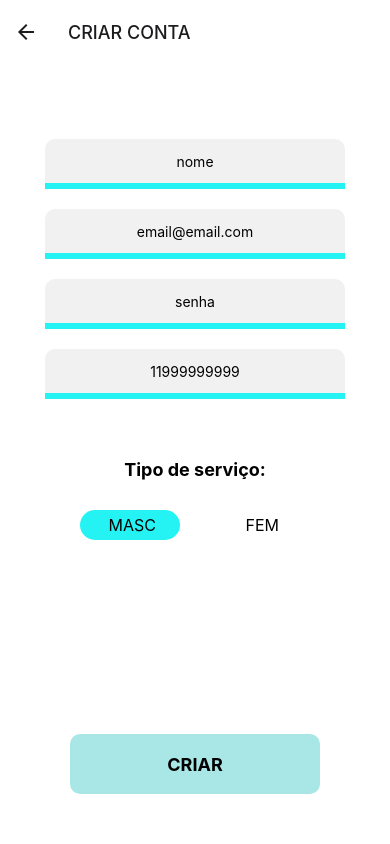
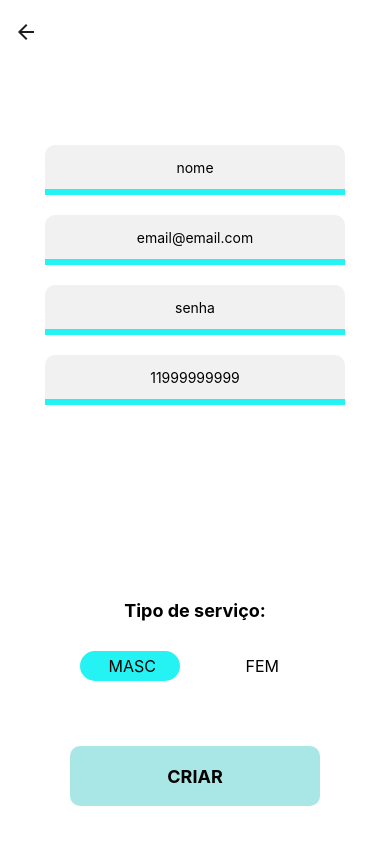
Before and after one commit to MoisesSS1/cut_front_end, a React Native app: screen /CreateAccount in a window 390 px wide. Built offline with nearby package versions, Linux system fonts and the light colour scheme.

Commit message:
corrigindo criação de usuário e exibição do mapa

```diff
--- a/app.json
+++ b/app.json
@@ -13,10 +13,20 @@
     },
     "assetBundlePatterns": ["**/*"],
     "ios": {
+      "config": {
+        "googleMapsApiKey": "AIzaSyDnAzroVfMQJ7O78UvXMDidPEiNMz6O1V0"
+      },
       "supportsTablet": true,
-      "bundleIdentifier": "y"
+      "bundleIdentifier": "y",
+      "ios.config.googleMapsApiKey": "AIzaSyDnAzroVfMQJ7O78UvXMDidPEiNMz6O1V0"
     },
     "android": {
+      "config": {
+        "googleMaps": {
+          "apiKey": "AIzaSyDnAzroVfMQJ7O78UvXMDidPEiNMz6O1V0"
+        }
+      },
+      "android.config.googleMaps.apiKey": "AIzaSyDnAzroVfMQJ7O78UvXMDidPEiNMz6O1V0",
       "adaptiveIcon": {
         "foregroundImage": "./assets/adaptive-icon.png",
         "backgroundColor": "#ffffff"
@@ -34,12 +44,7 @@
           "category": ["BROWSABLE", "DEFAULT"]
         }
       ],
-      "package": "com.moises_ss.myapp",
-      "config": {
-        "googleMaps": {
-          "apiKey": "AIzaSyDnAzroVfMQJ7O78UvXMDidPEiNMz6O1V0"
-        }
-      }
+      "package": "com.moises_ss.myapp"
     },
     "web": {
       "favicon": "./assets/favicon.png"
--- a/src/components/Map/Map.tsx
+++ b/src/components/Map/Map.tsx
@@ -1,6 +1,6 @@
 import React, { useEffect, useState } from "react";
 import { StyleSheet } from "react-native";
-import MapView, { Marker } from "react-native-maps";
+import MapView, { Marker, PROVIDER_GOOGLE } from "react-native-maps";
 import { Balon, Content, ImgTriangle, ImgUser } from "./styles";
 import api from "../../services/axios";
 import AsyncStorage from "@react-native-async-storage/async-storage";
@@ -48,6 +48,7 @@ const Map = ({ navigation, coordenates }: any) => {
     <>
       {location && (
         <MapView
+          provider={PROVIDER_GOOGLE}
           style={styles.map}
           initialRegion={{
             latitude: location[0],
--- a/src/pages/Createaccount/CreateAccount.tsx
+++ b/src/pages/Createaccount/CreateAccount.tsx
@@ -1,5 +1,5 @@
 import AsyncStorage from "@react-native-async-storage/async-storage";
-import { View } from "react-native";
+import { View, Platform, KeyboardAvoidingView } from "react-native";
 import { Container, ContainerInputs, Input, Text } from "./styled";
 import Buttom from "../../components/Buttom/Buttom";
 import { useContext, useState } from "react";
@@ -9,6 +9,8 @@ import RadioButton from "../../components/RadioButton/RadioButton";
 import { AuthContext } from "../../contexts/Auth";
 
 const CreateAccount = ({ navigation }: any) => {
+  const keyboardVerticalOffset = Platform.OS === "ios" ? 40 : 0;
+
   const [data, setData] = useState<Array<object>>([
     { value: "MASC" },
     { value: "FEM" },
@@ -64,6 +66,7 @@ const CreateAccount = ({ navigation }: any) => {
         <Message message={message} setMessage={setMessage} type={type} />
       ) : (
         <Container>
+          <KeyboardAvoidingView behavior="height">
             <ContainerInputs>
               <Input
                 value={name}
@@ -93,6 +96,8 @@ const CreateAccount = ({ navigation }: any) => {
                 keyboardType="phone-pad"
                 onChangeText={(value) => setCellPhone(value)}
               />
+            </ContainerInputs>
+          </KeyboardAvoidingView>
 
           <View
             style={{
@@ -107,7 +112,6 @@ const CreateAccount = ({ navigation }: any) => {
               onSelect={(value: string) => setOption(value)}
             />
           </View>
-          </ContainerInputs>
 
           <Buttom text="CRIAR" onPress={() => handleSubmit()} />
         </Container>
--- a/src/pages/Createaccount/styled.tsx
+++ b/src/pages/Createaccount/styled.tsx
@@ -12,7 +12,7 @@ export const ContainerInputs = styled.View`
   background-color: white;
   justify-content: center;
   align-items: center;
-  flex: 1;
+  height: 550px;
 `;
 
 export const Input = styled.TextInput`
--- a/src/pages/Home/Home.tsx
+++ b/src/pages/Home/Home.tsx
@@ -24,7 +24,7 @@ const Home = ({ navigation }: any) => {
             ]);
           }}
           query={{
-            key: process.env.EXPO_PUBLIC_KEY_API_GOOGLE_MAPS,
+            key: "AIzaSyDnAzroVfMQJ7O78UvXMDidPEiNMz6O1V0",
             language: "pt-br",
           }}
         />
--- a/src/pages/ProfileProfessional/ProfileProfessional.tsx
+++ b/src/pages/ProfileProfessional/ProfileProfessional.tsx
@@ -149,7 +149,7 @@ const ProfileProfessional = ({ route, navigation }: any) => {
     }
 
     if (!hourInit) {
-      return Alert.alert("Nessesário incluir horário de inicio");
+      return Alert.alert("Necessário incluir horário de inicio");
     }
 
     if (!dateSelect) {
--- a/src/router/AuthStack.tsx
+++ b/src/router/AuthStack.tsx
@@ -10,14 +10,14 @@ const AuthStack = () => {
     <Stack.Navigator>
       <Stack.Screen
         name="Login"
-        options={{ headerTransparent: true, title: "LOGIN" }}
+        options={{ headerTransparent: true, title: "" }}
         component={Login}
       />
       <Stack.Screen
         name="CreateAccount"
         options={{
           headerTransparent: true,
-          title: "CRIAR CONTA",
+          title: "",
         }}
         component={CreateAccount}
       />
```
Also changed, not shown: assets/icon.png. Lines whose indentation alone changed are shown as unchanged.
